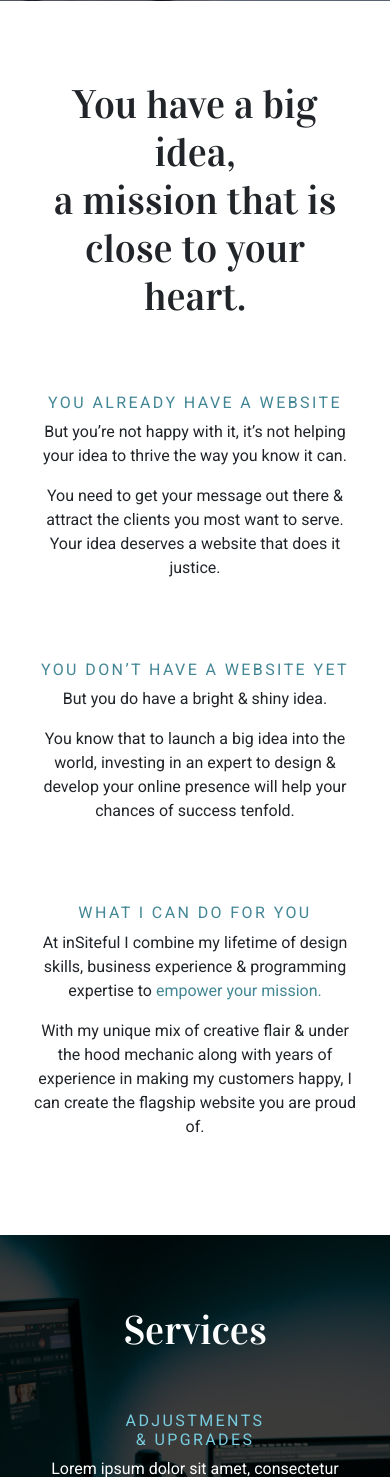
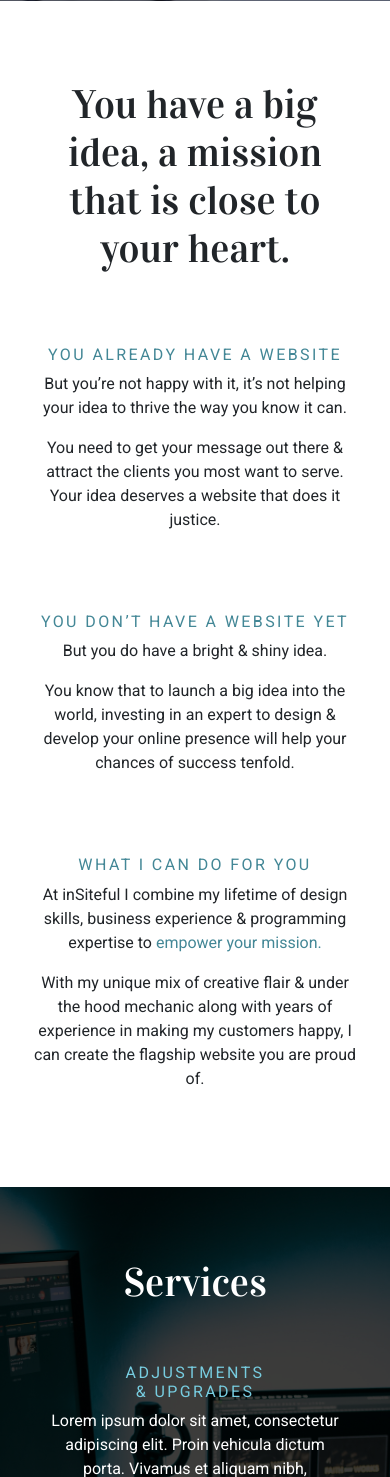
Before and after one commit to AJGreaves/annagreaves, a Flask app: page / in a window 390 px wide. Shown: the part 843-2320 px from the top of the page. Run offline with Flask 2, Linux system fonts and the light colour scheme; some libraries are stand-ins or nearby versions.

Commit message:
Adjusted headings for mobile, removed elsevier project from view on mobiles.

```diff
--- a/static/css/main.css
+++ b/static/css/main.css
@@ -16,6 +16,7 @@ body {
 }
 
 .hero-heading,
+.hero-heading-smaller,
 .centred-heading,
 footer h3,
 #pitch h2,
--- a/static/scss/helpers/_fonts.scss
+++ b/static/scss/helpers/_fonts.scss
@@ -15,6 +15,7 @@ body {
 }
 
 .hero-heading,
+.hero-heading-smaller,
 .centred-heading,
 footer h3,
 #pitch h2,
--- a/templates/index.html
+++ b/templates/index.html
@@ -26,11 +26,11 @@
             <div class="container mx-auto my-5">
                 <div class="row text-center justify-content-around">
                     <div class="col-12 pitch-section">
-                        <h2 class="hero-heading d-md-none">You have a big idea, <br>
-                            a mission that is <br>
-                            close to your heart.</h2>
-                        <h2 class="hero-heading d-none d-md-block">You have a big idea, <br>
-                            a mission that is close to your heart.</h2>
+                        <h2 class="hero-heading d-md-none">You have a big idea, a mission that is close to your heart.</h2>
+                        <h2 class="hero-heading d-none d-md-block">
+                            You have a big idea, <br>
+                            a mission that is close to your heart.
+                        </h2>
                     </div>
                     <div class="col-12 col-md-6 pitch-section">
                         <h3>You already have a website</h3>
@@ -189,8 +189,8 @@
                             </div>
                         </div>
                     </div>
-                    <!-- This column hidden on medium screens -->
-                    <div class="col-12 col-lg-4 d-md-none d-lg-block">
+                    <!-- This column hidden on phones because website was not built to be viewed from mobile -->
+                    <div class="col-12 col-lg-4 d-none d-lg-block">
                         <div id="project3" class="project-box">
                             <div class="project-box-overlay">
                                 <p>Learning Environment Demo</p>
@@ -264,8 +264,11 @@
         <heading id="ctaHero" class="col-12 hero-img">
             <div class="hero-overlay">
                 <div class="overlay-container vertical-center text-white p-3">
-                    <h3 class="hero-heading">Need help from an expert<br> in both
+                    <h3 class="hero-heading d-none d-md-block">Need help from an expert<br> in both
                         website design <br>& development?
+                    </h3>
+                    <h3 class="hero-heading-smaller d-md-none">Need help from an expert in both
+                        website design & development?
                     </h3>
                     <h4>Lets discuss your needs in detail.</h4>
                     <a href="{{url_for('contact_page')}}">
```
Also changed, not shown: static/css/main.min.css, 2 other files.
